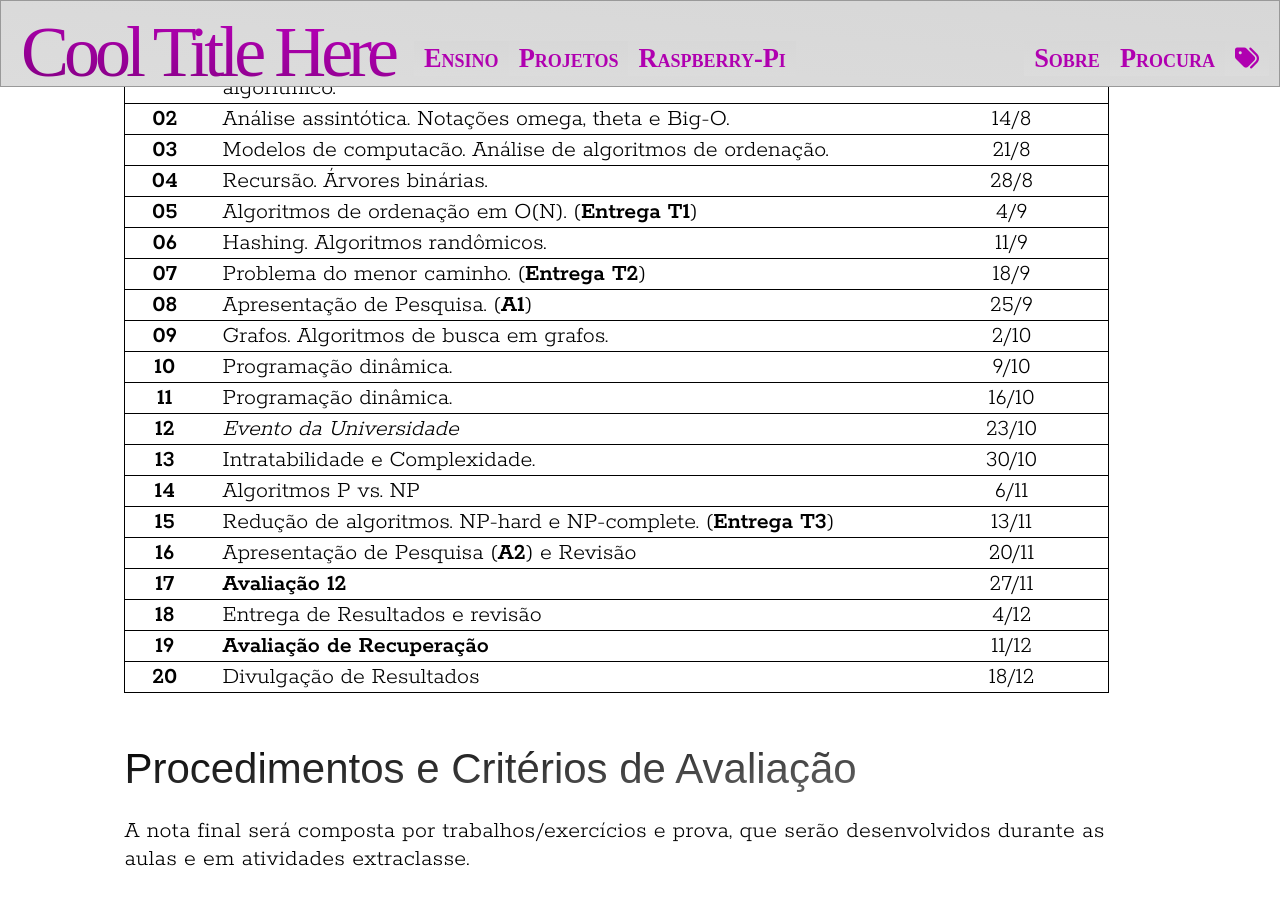
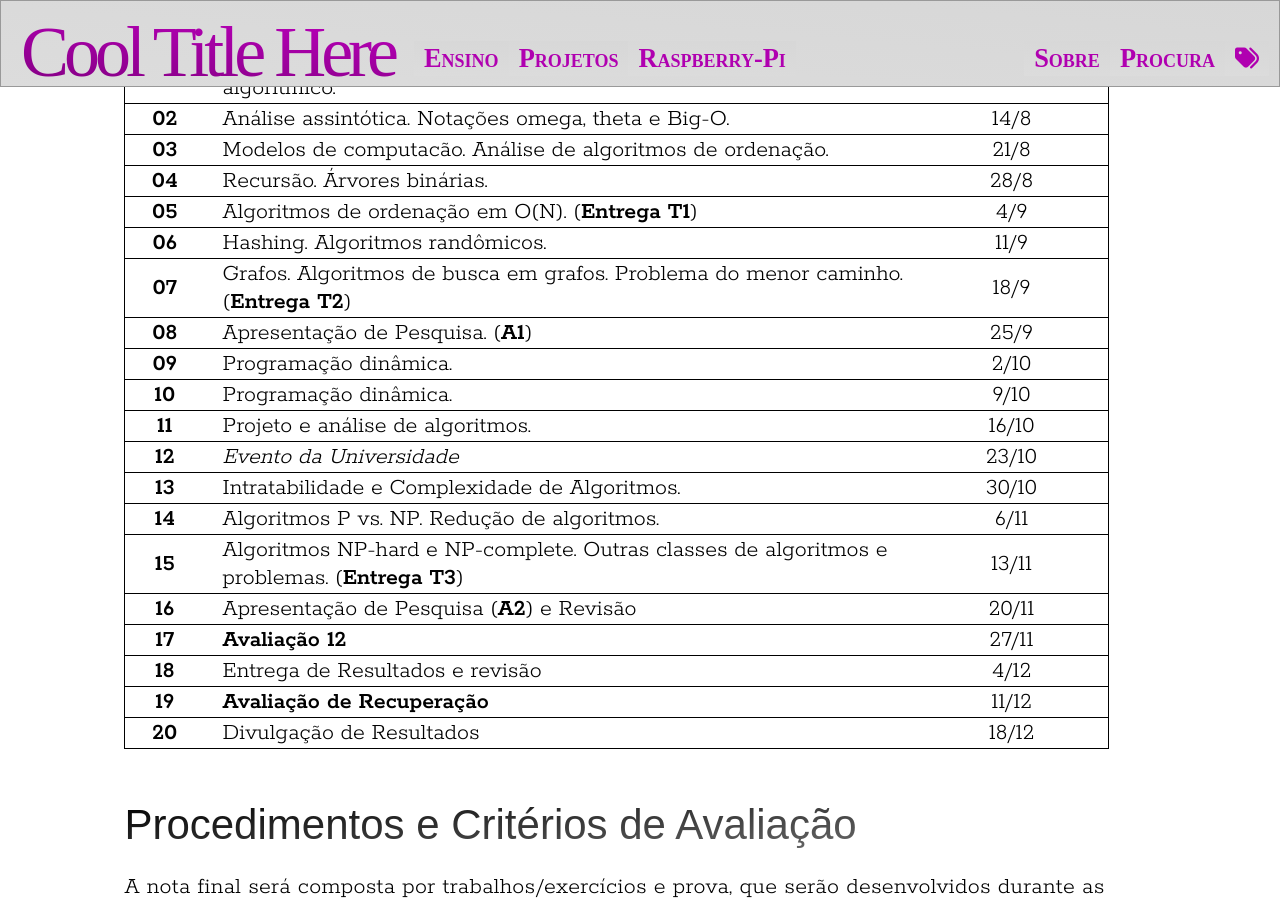
Before and after one commit to rafasgj/rafaeljeffman.com, a Jekyll site: the page built from teaching/lasalle/2023-02-analise-algoritmos.md, in a window 1280 px wide and 900 px high, scrolled down 2153 px. Built offline with Jekyll 4.4.1, drawn with Linux system fonts in a browser that asks for light colours; some web fonts are replaced.

Commit message:
Reviewed plan for algorithm analysis course.

```diff
--- a/teaching/lasalle/2023-02-analise-algoritmos.md
+++ b/teaching/lasalle/2023-02-analise-algoritmos.md
@@ -83,15 +83,15 @@ Serão utilizadas aulas expositivas, exercícios práticos individuias e em grup
 | **04** | Recursão. Árvores binárias. | 28/8 |
 | **05** | Algoritmos de ordenação em O(N). (**Entrega T1**) | 4/9 |
 | **06** | Hashing. Algoritmos randômicos. | 11/9 |
-| **07** | Problema do menor caminho. (**Entrega T2**) | 18/9 |
+| **07** | Grafos. Algoritmos de busca em grafos. Problema do menor caminho. (**Entrega T2**) | 18/9 |
 | **08** | Apresentação de Pesquisa. (**A1**) | 25/9 |
-| **09** | Grafos. Algoritmos de busca em grafos. | 2/10 |
+| **09** | Programação dinâmica. | 2/10 |
 | **10** | Programação dinâmica. | 9/10 |
-| **11** | Programação dinâmica. | 16/10 |
+| **11** | Projeto e análise de algoritmos. | 16/10 |
 | **12** | _Evento da Universidade_ | 23/10 |
-| **13** | Intratabilidade e Complexidade. | 30/10 |
-| **14** | Algoritmos P vs. NP | 6/11 |
-| **15** | Redução de algoritmos. NP-hard e NP-complete. (**Entrega T3**) | 13/11 |
+| **13** | Intratabilidade e Complexidade de Algoritmos. | 30/10 |
+| **14** | Algoritmos P vs. NP. Redução de algoritmos. | 6/11 |
+| **15** | Algoritmos NP-hard e NP-complete. Outras classes de algoritmos e problemas. (**Entrega T3**) | 13/11 |
 | **16** | Apresentação de Pesquisa (**A2**) e Revisão | 20/11 |
 | **17** | **Avaliação 12** | 27/11 |
 | **18** | Entrega de Resultados e revisão | 4/12 |
```
